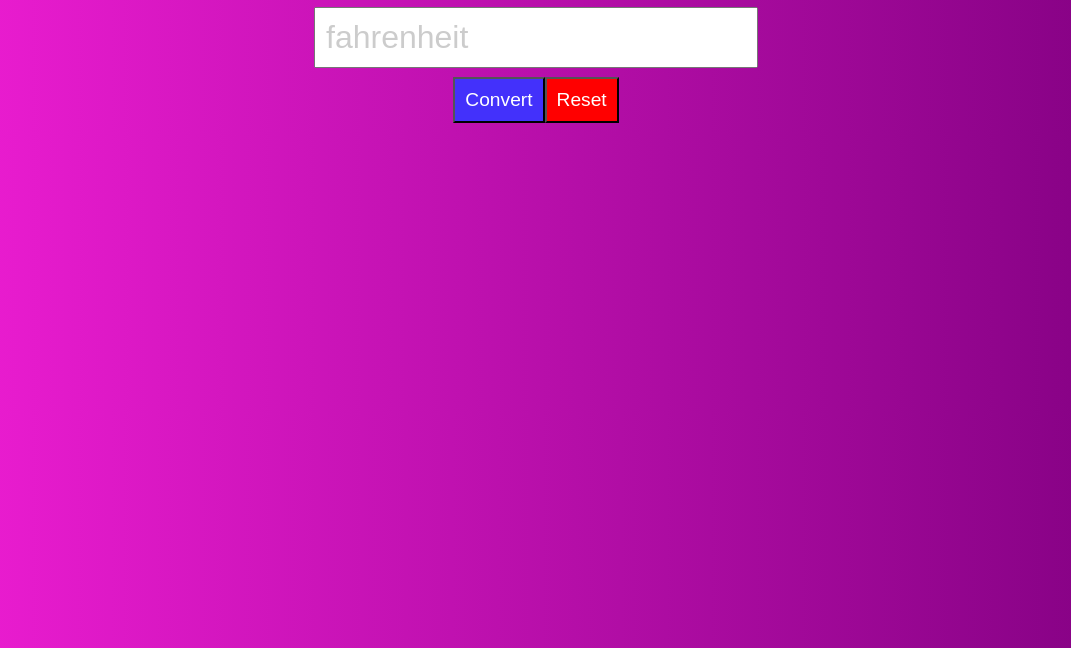
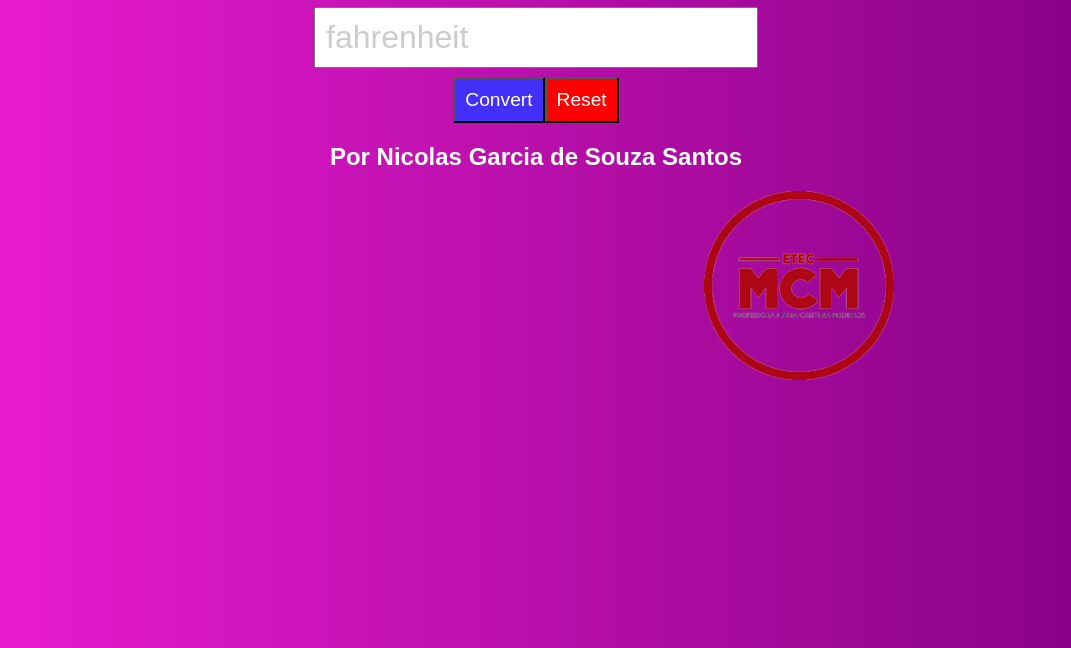
Before and after one commit to ProjetosNicolasGarcia/AulaIW2, a plain HTML site: page Conversor/index.html in a window 1280 px wide. Shown: the part 152-800 px from the top of the page, without its empty margins (104-1175 px from the left). Drawn offline with Linux system fonts and the light colour scheme.

Commit message:
Add files via upload

```diff
--- a/Conversor/index.html
+++ b/Conversor/index.html
@@ -70,6 +70,19 @@
             font-size: 1.2em;
             color: white
         }
+
+        h2{
+            color: white;
+            font-family: sans-serif;
+        }
+
+        img{
+            text-align: center;
+            margin-left: 800px;
+            width: 15%;
+        }
+
+
     </style>
 </head>
 <body>
@@ -82,8 +95,19 @@
 
         <button id="convert"> Convert</button>
         <button id="clear"> Reset</button>
+
+
+        <h2>Por Nicolas Garcia de Souza Santos</H2>
+
+
+
+
+
+
+
     </div>
     <script src="conversor.js"></script>
 
 </body>
+<footer>  <img src="img/etecmcm.png" alt="etecmcm"> </footer>
 </html>
```
Also changed, not shown: Conversor/img/etecmcm.png (added).
